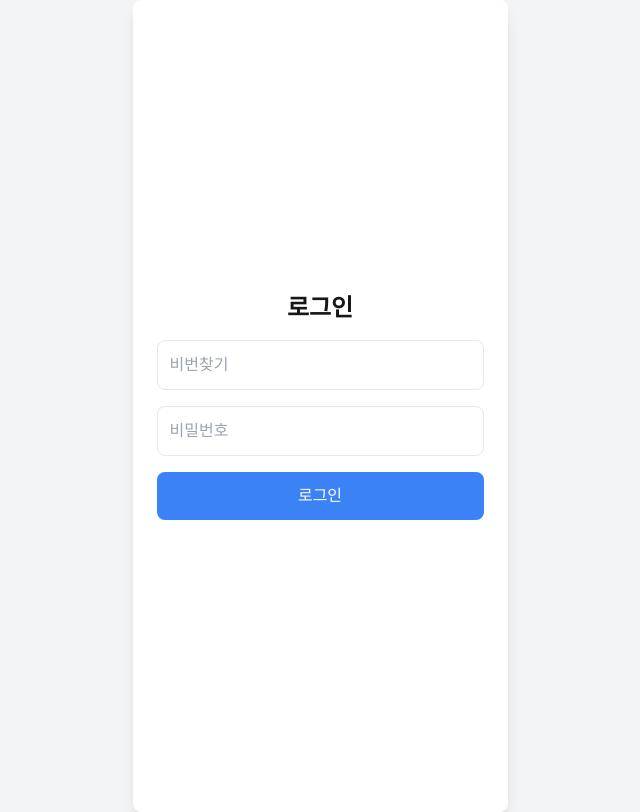
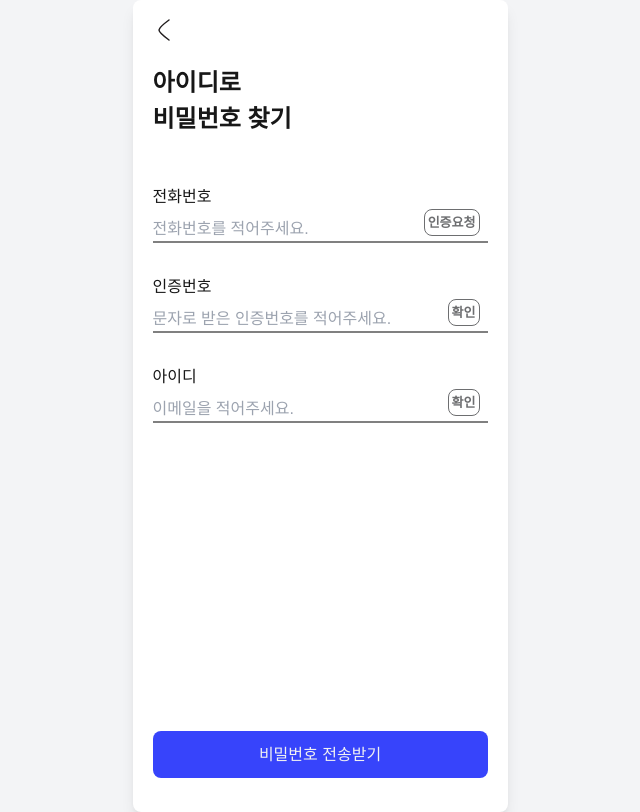
Before and after one commit to while-true-study/gjgj, a Next.js app: page /login/missingPw in a window 1280 px wide. Shown: the whole page, without its empty margins (320-960 px from the left). Built offline with nearby package versions, Linux system fonts and the light colour scheme.

Commit message:
missing ID/PW added

```diff
--- /dev/null
+++ b/app/login/missingId/missingId.module.css
@@ -0,0 +1,49 @@
+.title {
+    margin-top: 20px;
+    margin-left: 20px;
+    font-size: 24px;
+    font-weight: bold;
+}
+
+.phoneNumber {
+    margin-top: 48px;
+    padding: 0 20px;
+}
+
+.certification {
+    margin-top: 24px;
+    padding: 0 20px;
+}
+
+
+.Reqcall {
+    display: flex;
+    align-items: center;
+    justify-content: center;
+    position: absolute;
+    right: 8px;
+    bottom: 15px;
+    font-size: 13px;
+    border: 1.5px solid #6d6e70;
+    border-radius: 8px;
+    padding: 3px;
+    cursor: pointer;
+    font-weight: 600;
+  }
+
+.Reqcall span {
+    color: #6d6e70;
+}
+
+.Reqcall:hover {
+    background-color: #6d6e70;
+}
+
+.Reqcall:hover span {
+    color: #fff;
+}
+
+.button {
+    margin-left: 20px;
+    margin-top: 300px;
+}
--- a/app/login/missingId/page.tsx
+++ b/app/login/missingId/page.tsx
@@ -1,22 +1,54 @@
-export default function LoginInput() {
+"use client"
+
+import styles from "./missingId.module.css"
+import Input from "@/app/components/input/Input";
+import BackHeader from "@/app/components/backHeader/BackHeader";
+import { Button } from "@/app/components/button/Button";
+
+export default function MissingId() {
+  const handleCertification = () => {
+    console.log("인증요청");
+  }
+  const handleOkay = () => {
+    console.log("확인");
+  }
+
   return (
-      <div className="flex flex-col items-center justify-center h-full p-6">
-        <h1 className="text-2xl font-bold mb-4">로그인</h1>
-        <form className="w-full max-w-sm flex flex-col gap-4">
-          <input
-            type="email"
-            placeholder="아이디찾기"
-            className="w-full p-3 border rounded-lg"
+    <div className={styles.container}>
+      <BackHeader />
+      <div className={styles.title}>
+        <p>가입한 번호로</p>
+        <p>아이디 찾기</p>
+      </div>
+      <form className={styles.phoneNumber}>
+        <Input
+          label="전화번호"
+          type="tel"
+          id="Number"
+          name="Number"
+          placeholder="전화번호를 적어주세요."
+          rightBox={
+            <div className={styles.Reqcall} onClick={handleCertification}>
+              <span>인증요청</span>
+            </div>
+          }
         />
-          <input
-            type="password"
-            placeholder="비밀번호"
-            className="w-full p-3 border rounded-lg"
+      </form>
+      <form className={styles.certification}>
+        <Input
+          label="인증번호"
+          type="text"
+          id="getNumber"
+          name="getNumber"
+          placeholder="문자로 받은 인증번호를 적어주세요."
+          rightBox={
+            <div className={styles.Reqcall} onClick={handleOkay}>
+              <span>확인</span>
+            </div>
+          }
         />
-          <button type="submit" className="w-full p-3 bg-blue-500 text-white rounded-lg">
-            로그인
-          </button>
       </form>
+      <Button label="아이디 전송받기" className={styles.button}/>
     </div>
   );
 }
--- /dev/null
+++ b/app/login/missingPw/missingPw.module.css
@@ -0,0 +1,53 @@
+.title {
+    margin-top: 20px;
+    margin-left: 20px;
+    font-size: 24px;
+    font-weight: bold;
+}
+
+.phoneNumber {
+    margin-top: 48px;
+    padding: 0 20px;
+}
+
+.certification {
+    margin-top: 24px;
+    padding: 0 20px;
+}
+
+.id {
+    margin-top: 24px;
+    padding: 0 20px;
+}
+
+.Reqcall {
+    display: flex;
+    align-items: center;
+    justify-content: center;
+    position: absolute;
+    right: 8px;
+    bottom: 15px;
+    font-size: 13px;
+    border: 1.5px solid #6d6e70;
+    border-radius: 8px;
+    padding: 3px;
+    cursor: pointer;
+    font-weight: 600;
+  }
+
+.Reqcall span {
+    color: #6d6e70;
+}
+
+.Reqcall:hover {
+    background-color: #6d6e70;
+}
+
+.Reqcall:hover span {
+    color: #fff;
+}
+
+.button {
+    margin-left: 20px;
+    margin-top: 300px;
+}
--- a/app/login/missingPw/page.tsx
+++ b/app/login/missingPw/page.tsx
@@ -1,22 +1,70 @@
-export default function LoginInput() {
+"use client"
+
+import styles from "./missingPw.module.css"
+import Input from "@/app/components/input/Input";
+import BackHeader from "@/app/components/backHeader/BackHeader";
+import { Button } from "@/app/components/button/Button";
+
+export default function MissingId() {
+  const handleCertification = () => {
+    console.log("인증요청");
+  }
+  const handleOkay = () => {
+    console.log("확인");
+  }
+
   return (
-      <div className="flex flex-col items-center justify-center h-full p-6">
-        <h1 className="text-2xl font-bold mb-4">로그인</h1>
-        <form className="w-full max-w-sm flex flex-col gap-4">
-          <input
-            type="email"
-            placeholder="비번찾기"
-            className="w-full p-3 border rounded-lg"
+
+    <div className={styles.container}>
+      <BackHeader />
+      <div className={styles.title}>
+        <p>아이디로</p>
+        <p>비밀번호 찾기</p>
+      </div>
+      <form className={styles.phoneNumber}>
+        <Input
+          label="전화번호"
+          type="tel"
+          id="Number"
+          name="Number"
+          placeholder="전화번호를 적어주세요."
+          rightBox={
+            <div className={styles.Reqcall} onClick={handleCertification}>
+              <span>인증요청</span>
+            </div>
+          }
         />
-          <input
-            type="password"
-            placeholder="비밀번호"
-            className="w-full p-3 border rounded-lg"
+        </form>
+      <form className={styles.certification}>
+        <Input
+          label="인증번호"
+          type="text"
+          id="getNumber"
+          name="getNumber"
+          placeholder="문자로 받은 인증번호를 적어주세요."
+          rightBox={
+            <div className={styles.Reqcall} onClick={handleOkay}>
+              <span>확인</span>
+            </div>
+          }
         />
-          <button type="submit" className="w-full p-3 bg-blue-500 text-white rounded-lg">
-            로그인
-          </button>
       </form>
+      <form className={styles.id}>
+        <Input
+          label="아이디"
+          type="text"
+          id="getNumber"
+          name="getNumber"
+          placeholder="이메일을 적어주세요."
+          rightBox={
+            <div className={styles.Reqcall} onClick={handleOkay}>
+              <span>확인</span>
+            </div>
+          }
+        />
+      </form>
+
+    <Button label="비밀번호 전송받기" className={styles.button} />
     </div>
   );
 }
```
Lines whose indentation alone changed are shown as unchanged.
